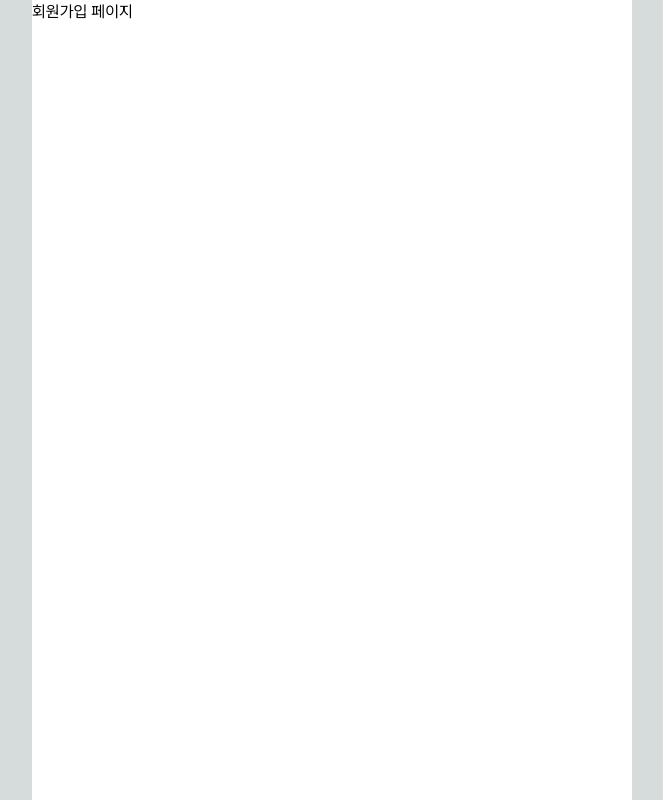
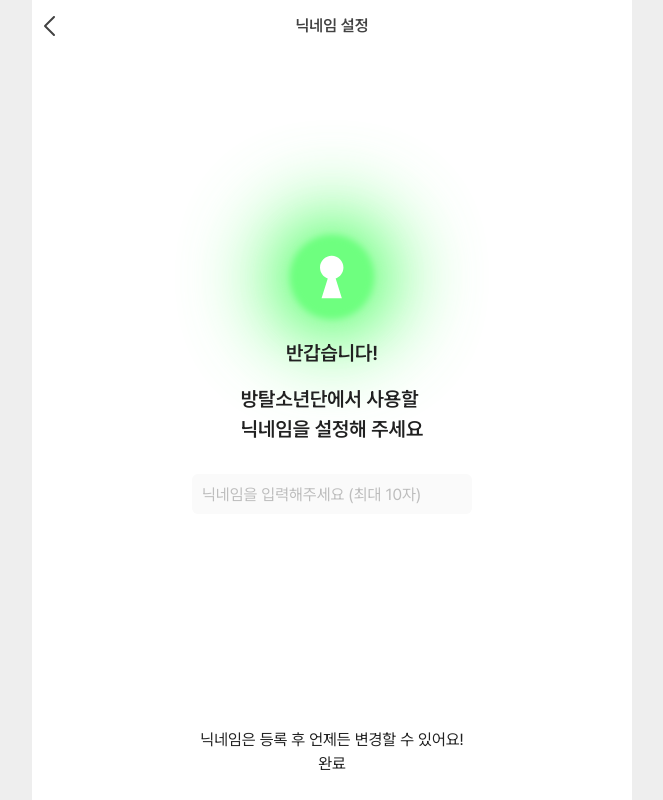
Before and after one commit to BTS-escapeRoom/BTS-Frontend, a Next.js app: page /signup in a window 1280 px wide. Shown: the whole page, without its empty margins (308-971 px from the left). Built offline with nearby package versions, Linux system fonts and the light colour scheme.

Commit message:
feat: 닉네임 설정 화면 개발

```diff
--- a/src/app/(auth)/login/SocialLoginButtonList.tsx
+++ b/src/app/(auth)/login/SocialLoginButtonList.tsx
@@ -13,7 +13,7 @@ export const SocialLoginButtonList = () => {
 
   const handleLogin = (provider: 'kakao' | 'naver' | 'apple') => {
     if (!origin) return
-    window.location.href = `https://apis.bangtal-boys.com/oauth2/authorization/${provider}?return-url=${origin}/oauth/callback`
+    window.location.href = `https://apis.bangtal-boys.com/oauth2/authorization/${provider}?return-url=${encodeURIComponent(origin)}/oauth/callback`
   }
 
   return (
--- a/src/app/(auth)/login/page.tsx
+++ b/src/app/(auth)/login/page.tsx
@@ -1,4 +1,5 @@
 import Image from 'next/image'
+import HeaderWrapper from '@/components/header/HeaderWrapper'
 import { SocialLoginButtonList } from './SocialLoginButtonList'
 
 export default function LoginPage() {
@@ -8,6 +9,8 @@ export default function LoginPage() {
     // 지금 url.com?type=kakao&token=abc
   }
   return (
+    <>
+      <HeaderWrapper />
       <div className="flex h-full w-full flex-col items-center justify-start gap-[96px] pt-[140px]">
         <Image src="/images/Logo.png" alt="방탈소년단" width={190} height={166} priority />
         <div className="flex flex-col items-center justify-center gap-[24px]">
@@ -15,5 +18,6 @@ export default function LoginPage() {
           <SocialLoginButtonList />
         </div>
       </div>
+    </>
   )
 }
--- a/src/app/(auth)/signup/page.tsx
+++ b/src/app/(auth)/signup/page.tsx
@@ -1,3 +1,45 @@
+'use client'
+
+import HeaderWrapper from '@/components/header/HeaderWrapper'
+import { IconKeyhole } from '@/components/icons'
+import SInput from '@/components/input/SInput'
+import Image from 'next/image'
+import { useState } from 'react'
+
 export default function SignUpPage() {
-  return <div>회원가입 페이지</div>
+  const [nickname, setNickname] = useState<string>('')
+
+  return (
+    <>
+      <HeaderWrapper />
+      <div className="z-1 relative flex flex-1 flex-col items-center justify-center px-[16px] text-gray07">
+        {/* <div className="relative flex h-[200px] w-full items-center justify-center">
+          <div className="absolute h-[200px] w-[200px] animate-pulse rounded-full bg-green-400 opacity-30 blur-[80px]" />
+        </div> */}
+        <div className="-z-1 absolute inset-0 mt-[150px] flex items-start justify-center">
+          <div className="absolute top-0 h-[150px] w-[150px] rounded-full bg-[#6EFF7F] opacity-80 blur-[40px]" />
+          <div className="absolute top-[25px] h-[100px] w-[100px] rounded-full bg-[#6EFF7F] opacity-50 blur-[20px]" />
+          <div className="absolute top-[33px] h-[84px] w-[84px] rounded-full bg-[#6EFF7F] blur-[3px]" />
+          <IconKeyhole className="absolute top-[51px] h-[48px] w-[48px]" />
+        </div>
+        <div className="z-10 flex flex-col items-center justify-center gap-[16px] text-[20px] font-semibold">
+          <p>반갑습니다!</p>
+          <div>
+            <p>방탈소년단에서 사용할</p>
+            <p>닉네임을 설정해 주세요</p>
+          </div>
+        </div>
+        <SInput
+          className="mt-[30px] w-[280px]"
+          placeholder="닉네임을 입력해주세요 (최대 10자)"
+          value={nickname}
+          onChange={(event) => setNickname(event.target.value)}
+        />
+        <div className="absolute bottom-[24px] flex flex-col">
+          <div>닉네임은 등록 후 언제든 변경할 수 있어요!</div>
+          <button>완료</button>
+        </div>
+      </div>
+    </>
+  )
 }
--- a/src/app/layout.tsx
+++ b/src/app/layout.tsx
@@ -20,9 +20,11 @@ export default function RootLayout({
   children: React.ReactNode
 }>) {
   return (
-    <html lang="en" className={`h-full ${pretendard.className}`}>
-      <body className={`flex h-full justify-center text-black`}>
-        <div className="h-full w-full max-w-[600px] bg-[#fff]">{children}</div>
+    <html lang="en" className={`${pretendard.className} `}>
+      <body className="bg-gray02">
+        <div className="z-0 mx-auto min-h-screen w-full max-w-[600px] bg-[#fff] text-black">
+          <main className="flex min-h-screen w-full flex-col">{children}</main>
+        </div>
       </body>
     </html>
   )
--- a/src/components/header/HeaderWrapper.tsx
+++ b/src/components/header/HeaderWrapper.tsx
@@ -1,8 +1,7 @@
 'use client'
 
-import { useHeader } from '@/contexts/HeaderContext'
 import SHeader from './SHeader'
-import { usePathname } from 'next/navigation'
+import { usePathname, useRouter } from 'next/navigation'
 
 interface HeaderConfig {
   showHeader?: boolean
@@ -15,13 +14,23 @@ interface HeaderConfig {
 
 export default function HeaderWrapper() {
   const pathname = usePathname()
+  const router = useRouter()
 
   const getHeaderConfig = () => {
+    const headerConfig = {
+      showHeader: true,
+    }
     switch (pathname) {
       case '/login':
-        return { showClose: true }
+        return { ...headerConfig, showClose: true }
+      case '/signup':
+        const onBack = () => {
+          router.replace('/login')
+        }
+        return { ...headerConfig, showBack: true, title: '닉네임 설정', onBack }
     }
     return {
+      ...headerConfig,
       showHeader: false,
     }
   }
--- a/src/components/header/SHeader.tsx
+++ b/src/components/header/SHeader.tsx
@@ -11,26 +11,34 @@ interface SHeaderProps {
   onClose?: () => void
 }
 
-export default function SHeader({ title, showBack, showClose, onBack, onClose }: SHeaderProps) {
+export default function SHeader({
+  title,
+  showBack = false,
+  showClose = false,
+  onBack,
+  onClose,
+}: SHeaderProps) {
   const router = useRouter()
 
   return (
-    <header className="sticky top-0 flex h-[52px] items-center justify-center bg-white px-4">
+    <header className="sticky top-0 flex h-[52px] min-h-[52px] w-full items-center justify-center bg-white text-gray06">
       {showBack && (
         <button
           onClick={onBack ?? (() => router.back())}
-          className="absolute left-4 flex h-9 w-9 items-center justify-center"
+          className="absolute left-0 flex h-9 w-9 items-center justify-center"
         >
           <IconBack />
         </button>
       )}
 
-      {title && <h1 className="max-w-[70%] truncate text-center">{title}</h1>}
+      {title && (
+        <h1 className="max-w-[70%] truncate text-center text-[16px] font-semibold">{title}</h1>
+      )}
 
       {showClose && (
         <button
           onClick={onClose ?? (() => router.back())}
-          className="absolute right-4 flex h-9 w-9 items-center justify-center"
+          className="absolute right-0 flex h-9 w-9 items-center justify-center"
         >
           <IconClose />
         </button>
--- /dev/null
+++ b/src/components/icons/Clear.tsx
@@ -0,0 +1,26 @@
+import { SVGProps } from 'react'
+
+export default function IconBack({
+  width = 20,
+  height = 20,
+  fill = 'currentColor',
+  ...props
+}: SVGProps<SVGSVGElement>) {
+  return (
+    <svg
+      width={width}
+      height={height}
+      viewBox="0 0 20 20"
+      fill="none"
+      xmlns="http://www.w3.org/2000/svg"
+      {...props}
+    >
+      <path
+        fillRule="evenodd"
+        clipRule="evenodd"
+        d="M10 18C14.4183 18 18 14.4183 18 10C18 5.58172 14.4183 2 10 2C5.58172 2 2 5.58172 2 10C2 14.4183 5.58172 18 10 18ZM14.4236 6.42434L10.8479 10.0001L14.4236 13.5758L13.5751 14.4243L9.99935 10.8486L6.42361 14.4243L5.57508 13.5758L9.15082 10.0001L5.57508 6.42435L6.42361 5.57582L9.99935 9.15155L13.5751 5.57582L14.4236 6.42434Z"
+        fill={fill}
+      />
+    </svg>
+  )
+}
--- a/src/components/icons/Close.tsx
+++ b/src/components/icons/Close.tsx
@@ -18,16 +18,16 @@ export default function IconClose({
       <path
         d="M11 24.0919L24.0919 11"
         stroke={fill}
-        stroke-width="1.54289"
-        stroke-miterlimit="10"
-        stroke-linecap="round"
+        strokeWidth="1.54289"
+        strokeMiterlimit="10"
+        strokeLinecap="round"
       />
       <path
         d="M24.0919 24.0919L11 11"
         stroke={fill}
-        stroke-width="1.54289"
-        stroke-miterlimit="10"
-        stroke-linecap="round"
+        strokeWidth="1.54289"
+        strokeMiterlimit="10"
+        strokeLinecap="round"
       />
     </svg>
   )
--- /dev/null
+++ b/src/components/icons/Keyhole.tsx
@@ -0,0 +1,24 @@
+import { SVGProps } from 'react'
+
+export default function IconBack({
+  width = 36,
+  height = 36,
+  fill = 'white',
+  ...props
+}: SVGProps<SVGSVGElement>) {
+  return (
+    <svg
+      width={width}
+      height={height}
+      viewBox="0 0 36 36"
+      fill="none"
+      xmlns="http://www.w3.org/2000/svg"
+      {...props}
+    >
+      <path
+        d="M17.7842 2C22.6356 2 26.5683 5.9328 26.5684 10.7842C26.5684 14.5964 24.1394 17.8394 20.7451 19.0547L25.3916 34H10.1768L14.8223 19.0547C11.4285 17.8391 9 14.596 9 10.7842C9.00007 5.93284 12.9328 2.00007 17.7842 2Z"
+        fill={fill}
+      />
+    </svg>
+  )
+}
--- a/src/components/icons/index.tsx
+++ b/src/components/icons/index.tsx
@@ -3,3 +3,5 @@ export { default as IconNaver } from './Naver'
 export { default as IconApple } from './Apple'
 export { default as IconBack } from './Back'
 export { default as IconClose } from './Close'
+export { default as IconKeyhole } from './Keyhole'
+export { default as IconClear } from './Clear'
--- /dev/null
+++ b/src/components/input/HInput.tsx
@@ -0,0 +1,13 @@
+'use client'
+
+import { InputHTMLAttributes, forwardRef } from 'react'
+
+type HInputProps = InputHTMLAttributes<HTMLInputElement>
+
+const HInput = forwardRef<HTMLInputElement, HInputProps>(({ ...props }, ref) => {
+  return <input ref={ref} {...props} className={props.className} />
+})
+
+HInput.displayName = 'HInput'
+
+export default HInput
--- /dev/null
+++ b/src/components/input/SInput.tsx
@@ -0,0 +1,73 @@
+'use client'
+
+import { InputHTMLAttributes } from 'react'
+import HInput from './HInput'
+import { IconClear } from '../icons'
+
+type SInputProps = InputHTMLAttributes<HTMLInputElement> & {
+  error?: boolean
+  clearable?: boolean
+  outline?: boolean
+  leftIcon?: React.ReactNode
+  rightIcon?: React.ReactNode
+  className?: string
+  onChange?: (event: React.ChangeEvent<HTMLInputElement>) => void
+  onClear?: () => void
+}
+
+export default function SInput({
+  error = false,
+  outline = false,
+  className = '',
+  clearable = true,
+  disabled = false,
+  ...props
+}: SInputProps) {
+  const baseStyle =
+    'w-full h-[40px] rounded-md px-[10px] py-[10px] text-[16px] outline-none text-[14px] placeholder:text-gray04 text-gray07 '
+  const disabledStyle = 'disabled:cursor-default disabled:bg-gray-03'
+  const errorStyle = 'border-red-500 focus:ring-red-500'
+  const normalStyle = 'bg-gray01'
+  const outlineStyle = 'border border-gray03 '
+  const outlineFilledStyle = 'border border-gray05 text-gray07'
+
+  const finalClassName = [
+    baseStyle,
+    error ? errorStyle : outline ? outlineStyle : normalStyle,
+    disabledStyle,
+  ]
+    .filter(Boolean)
+    .join(' ')
+
+  const isFilled = !!(typeof props.value === 'string' && props.value.trim() !== '')
+
+  const inputProps = {
+    disabled,
+    placeholder: props.placeholder,
+    id: props.id,
+    value: props.value,
+    onChange: props.onChange,
+  }
+
+  return (
+    <div className={`relative ${className}`}>
+      <HInput
+        {...inputProps}
+        className={`${finalClassName} ${isFilled && outline ? outlineFilledStyle : ''} ${clearable && isFilled ? 'pr-[40px]' : ''}`}
+      />
+      {clearable && props.value && (
+        <button
+          type="button"
+          onClick={() => {
+            if (props.onChange) {
+              props.onChange({ target: { value: '' } } as React.ChangeEvent<HTMLInputElement>)
+            }
+          }}
+          className={`absolute right-[10px] top-1/2 -translate-y-1/2 transform ${outline && isFilled ? 'text-gray05' : 'text-gray04'}`}
+        >
+          <IconClear />
+        </button>
+      )}
+    </div>
+  )
+}
```
Also changed, not shown: 1 other file (tests, documents, lock files or other folders). Lines whose indentation alone changed are shown as unchanged.
